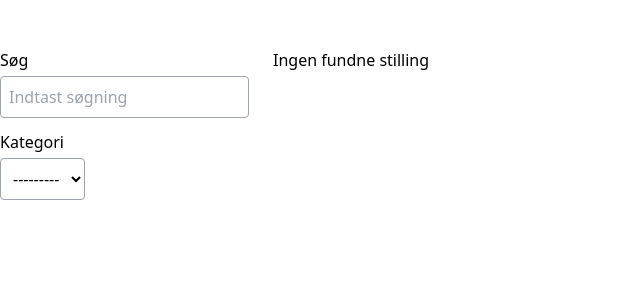
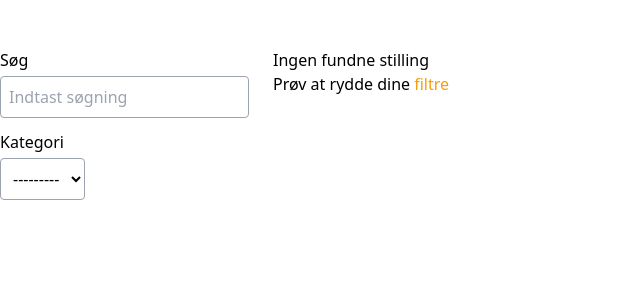
Before and after one commit to kildevaeld/ofir-assigment, a Django app: template jobpostings/templates/index.html in a window 1280 px wide. Shown: the top 300 px of the page, without its empty margins (0-640 px from the left). Run offline with Django 5.2, Linux system fonts and the light colour scheme; the template is opened without the code that fills it: values that come from a table or form of the project are taken from there, others are empty; some libraries are stand-ins or nearby versions.

Commit message:
Better helptext

```diff
--- a/jobpostings/templates/partials/list.html
+++ b/jobpostings/templates/partials/list.html
@@ -1,3 +1,4 @@
+{% load i18n %}
 <ul class="flex flex-col gap-4">
     {% for job in object_list %}
         <li class="relative border border-solid border-gray-300 p-2 rounded">
@@ -9,6 +10,13 @@
             </a>
         </li>
     {% empty %}
-        <li>Ingen fundne stilling</li>
+        <li>
+            <div>{% translate 'Ingen fundne stilling' %}</div>
+            <div>
+                {% blocktranslate %}
+                    Prøv at rydde dine <a class="text-amber-500" href="/">filtre</a>
+                {% endblocktranslate %}
+            </div>
+        </li>
     {% endfor %}
 </ul>
```
